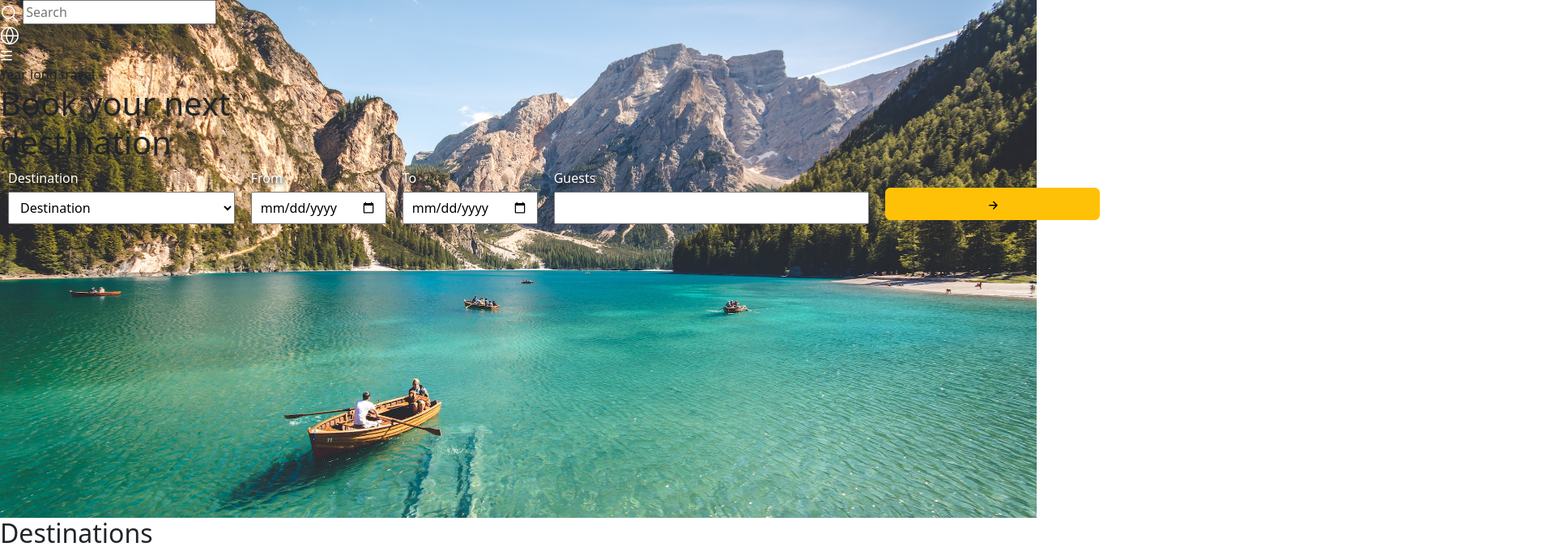
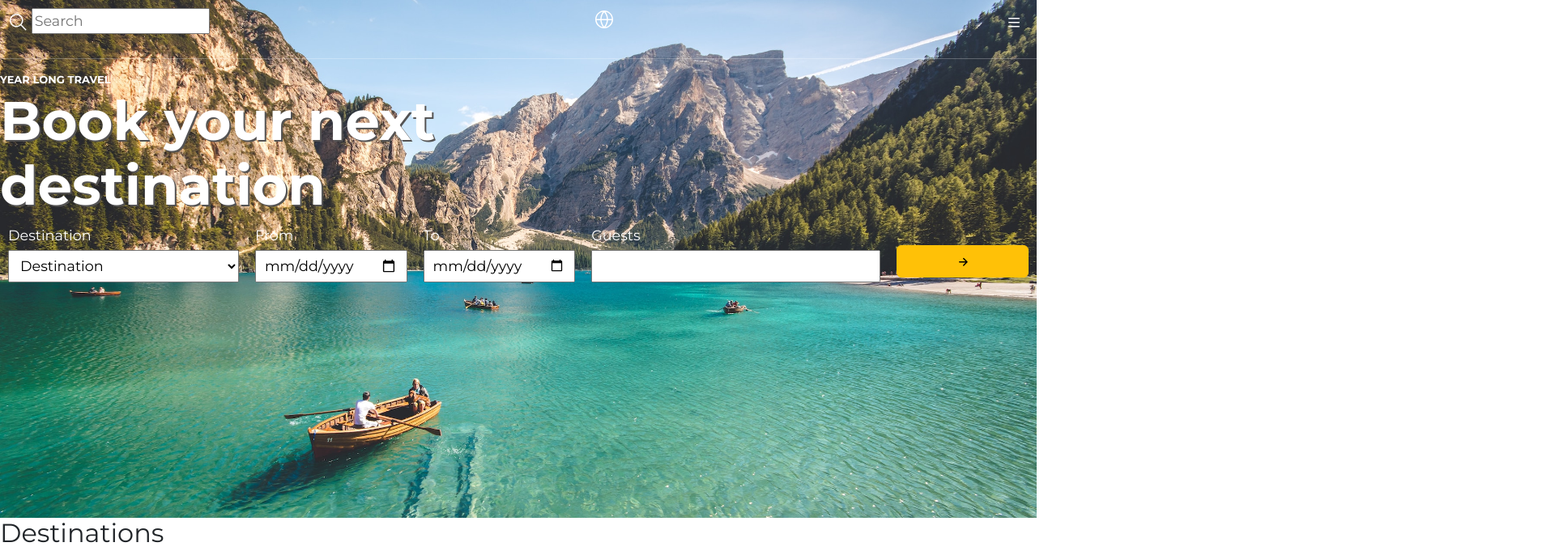
Before and after one commit to agnijaravdo/travel-agency, a plain HTML site: page index.html in a window 1280 px wide. Shown: the top 681 px of the page at 81% size, 1920 px wide, since content can reach past the window. Drawn offline with nearby package versions, Linux system fonts and the light colour scheme.

Commit message:
add flex and grid layouts

```diff
--- a/css/header.css
+++ b/css/header.css
@@ -42,8 +42,8 @@
 .input-item label {
     display: block;
     color: white;
-    text-shadow: 2px 2px 4px black;
     margin-bottom: 5px;
+    font-weight: 200;
 }
 
 button {
@@ -73,7 +73,6 @@
 
     button {
         margin-top: 20px;
-        width: 150%;
     }
 
     .input-item-row {
@@ -86,6 +85,7 @@
     .form-items {
         flex-direction: column;
         align-items: center;
+        padding: 10px;
     }
 
     .input-item {
@@ -100,3 +100,49 @@
         margin-right: 0;
     }
 }
+
+#top-navigation {
+    display: flex;
+    flex: 0 0 auto;
+    justify-content: space-between;
+}
+
+.top-navigation-item {
+    padding: 10px;
+}
+
+body {
+    font-family: 'Montserrat', sans-serif;
+    font-size: 1.1rem;
+    font-weight: 200;
+
+}
+
+#small-title {
+    color: white;
+    text-transform: uppercase;
+    font-size: small;
+    font-weight: 600;
+}
+
+#main-title {
+    color: white;
+    font-size: 4.2rem;
+    text-shadow: 2px 2px rgb(84, 83, 83);
+    font-weight: 600;
+}
+
+hr {
+    color: white;
+}
+
+.destinations {
+    display: grid;
+    grid-template-columns: 1fr 1fr;
+    grid-template-rows: 1fr 1fr;
+    gap: 10px;
+}
+
+.destination img {
+    width: 100%;
+}
--- a/index.html
+++ b/index.html
@@ -18,19 +18,22 @@
 
 <body>
   <header>
-    <div>
-      <form method="get">
+    <div id="top-navigation">
+      <form method="get" class="top-navigation-item">
         <img src="./icons/search-white.svg" alt="Search">
-        <input type="text" placeholder="Search">
+        <input type="search" placeholder="Search" aria-label="Search">
       </form>
+      <div class="top-navigation-item">
         <img src="./icons/globe-white.svg" alt="Logo">
-      <div>
-        <img src="./icons/three-bars-white.svg" alt="Menu">
+      </div>
+      <div class="top-navigation-item">
+        <img src="./icons/three-bars-white.svg" alt="Menu" class="top-navigation-item">
       </div>
     </div>
+    <hr>
     <div>
-      <div>Year long travel</div>
-      <h1>
+      <div id="small-title">Year long travel</div>
+      <h1 id="main-title">
         Book your next<br>
         destination
       </h1>
@@ -94,32 +97,34 @@
         tackle the rugged trails of the coastal cliffs.
       </p>
     </div>
-    <div>
+    <div class="destinations">
+      <div class="destination">
         <img src="./images/destinations/paris.jpg" alt="Paris">
         <div>
           <strong>Paris</strong>
           <div>France</div>
         </div>
       </div>
-    <div>
+      <div class="destination">
         <img src="./images/destinations/san-francisco.jpg" alt="San Francisco">
         <div>
           <strong>San Francisco</strong>
           <div>United States</div>
         </div>
       </div>
-    <div>
+      <div class="destination">
         <img src="./images/destinations/sydney.jpg" alt="Sydney">
         <div>
           <strong>Sydney</strong>
           <div>Australia</div>
         </div>
       </div>
-    <div>
+      <div class="destination">
         <img src="./images/destinations/tokyo.jpg" alt="Tokyo">
         <div>
           <strong>Tokyo</strong>
           <div>Japan</div>
+        </div>
       </div>
     </div>
   </section>
```
Lines whose indentation alone changed are shown as unchanged.
